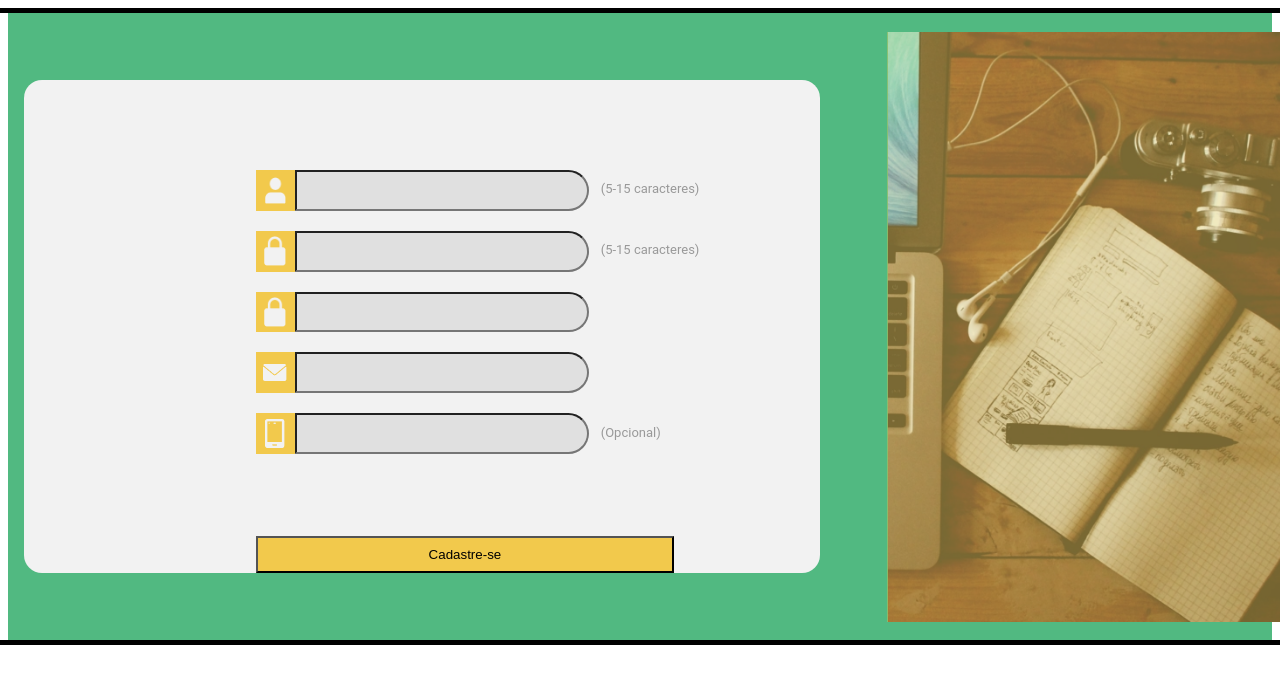
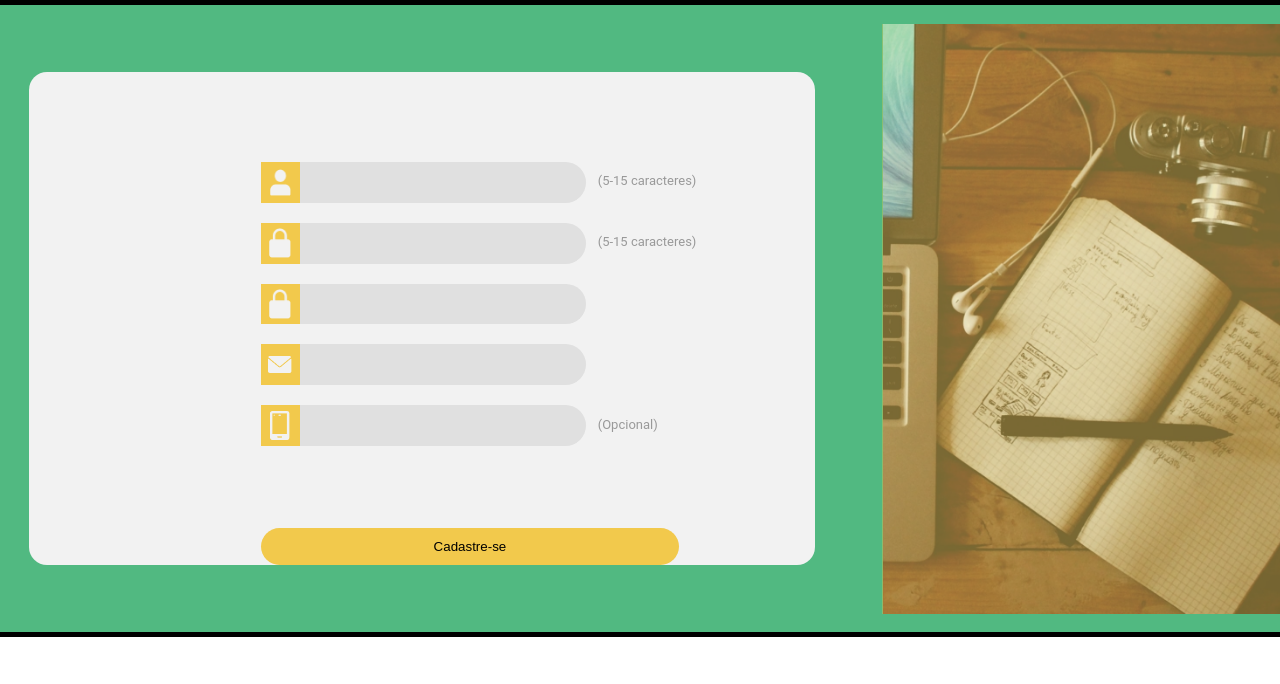
Before and after one commit to italoitalo/ree, a React (Create React App) app: page / in a window 1280 px wide. Shown: the top 684 px of the page. Built offline with nearby package versions, Linux system fonts and the light colour scheme.

Commit message:
Adicionando tela Cadastro1

```diff
--- a/src/App.js
+++ b/src/App.js
@@ -1,5 +1,6 @@
 import React from 'react';
-import FormCadastro from "./components/formCadastro"
+import FormCadastro from "./components/formCadastro";
+import GlobalStyles from './EstiloGlobal';
 
 
 
@@ -8,6 +9,7 @@ export default function App() {
   return (
     <>
       <FormCadastro/>
+      <GlobalStyles />
     </>
   );
 }
--- a/src/EstiloGlobal.js
+++ b/src/EstiloGlobal.js
@@ -31,7 +31,7 @@ input{
 
 }
 
-#Button{
+button{
     box-shadow:0;
     border:0;
     border-radius:50px;
```
